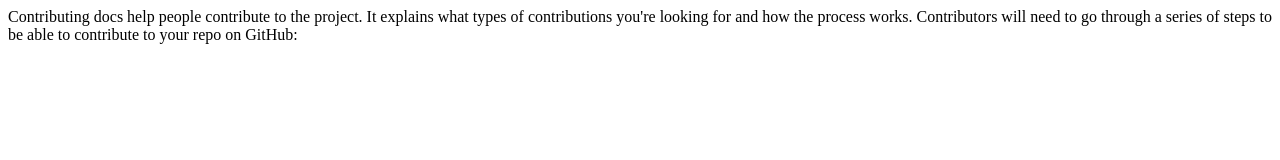
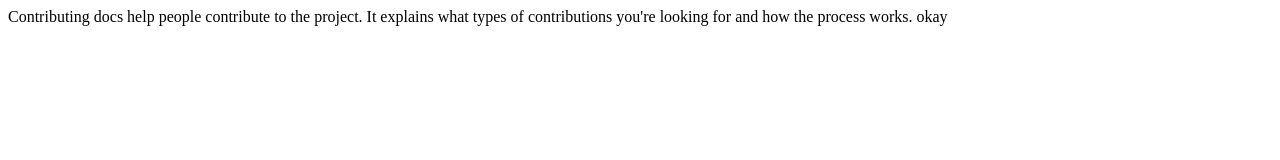
Before and after one commit to ahmad7767/test-4, a plain HTML site: page index.html in a window 1280 px wide. Drawn offline with Linux system fonts and the light colour scheme.

Commit message:
delete line

```diff
--- a/index.html
+++ b/index.html
@@ -6,6 +6,8 @@
     <title>test 4</title>
 </head>
 <body>
-    Contributing docs help people contribute to the project. It explains what types of contributions you're looking for and how the process works. Contributors will need to go through a series of steps to be able to contribute to your repo on GitHub:
+    Contributing docs help people contribute to the project.
+    It explains what types of contributions you're looking for and how the process works.
+    okay
 </body>
 </html>
```
